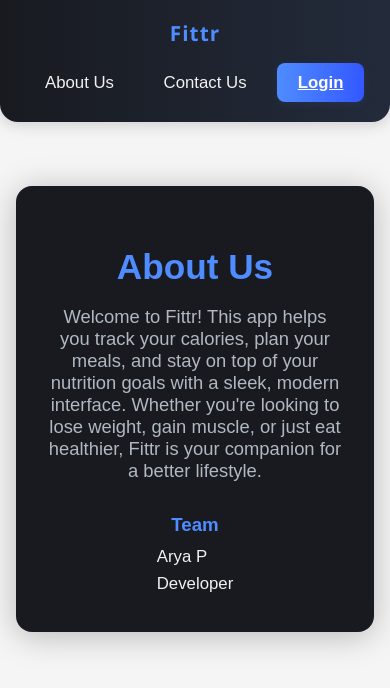
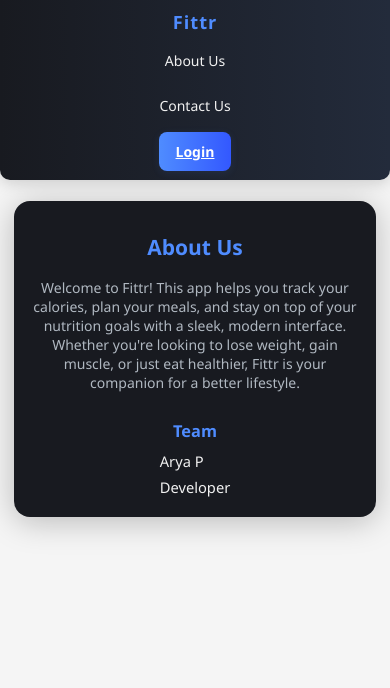
Before and after one commit to arya-p-gh/CapstoneSem2, a React (Create React App) app: page /about in a window 390 px wide. Shown: the top 688 px of the page. Built offline with nearby package versions, Linux system fonts and the light colour scheme; no server answers; the HTML template or start-up script is replaced by a standard one.

Commit message:
responsive

```diff
--- a/src/App.css
+++ b/src/App.css
@@ -54,3 +54,45 @@
   margin: 0 auto;
   padding: 1rem;
 }
+html {
+  box-sizing: border-box;
+  font-size: 16px;
+}
+*, *:before, *:after {
+  box-sizing: inherit;
+}
+body {
+  margin: 0;
+  padding: 0;
+  font-family: 'Segoe UI', Arial, sans-serif;
+  background: #101014;
+  color: #f1f1f1;
+  min-height: 100vh;
+}
+img, video {
+  max-width: 100%;
+  height: auto;
+  display: block;
+}
+.container {
+  width: 100%;
+  max-width: 1200px;
+  margin: 0 auto;
+  padding: 0 1rem;
+}
+@media (max-width: 900px) {
+  html { font-size: 15px; }
+}
+@media (max-width: 600px) {
+  html { font-size: 14px; }
+  .container { padding: 0 0.5rem; }
+}
+/* Utility classes */
+.hide-on-mobile { display: block; }
+@media (max-width: 600px) {
+  .hide-on-mobile { display: none !important; }
+}
+.show-on-mobile { display: none; }
+@media (max-width: 600px) {
+  .show-on-mobile { display: block !important; }
+}
--- a/src/components/AboutUs.css
+++ b/src/components/AboutUs.css
@@ -34,3 +34,17 @@
   font-size: 1.05rem;
   margin-bottom: 0.4rem;
 }
+
+@media (max-width: 700px) {
+  .aboutus-container {
+    padding: 1rem;
+    margin: 1.5rem 0.5rem;
+    font-size: 1rem;
+  }
+  .aboutus-container h2 {
+    font-size: 1.5rem;
+  }
+  .aboutus-container p {
+    font-size: 1rem;
+  }
+}
--- a/src/components/Auth.css
+++ b/src/components/Auth.css
@@ -92,3 +92,17 @@
   font-size: 0.875rem;
   margin-top: 1rem;
 }
+
+@media (max-width: 600px) {
+  .auth-container {
+    padding: 0.5rem;
+    min-height: 90vh;
+  }
+  .auth-card {
+    max-width: 98vw;
+    padding: 1rem;
+  }
+  .auth-title {
+    font-size: 1.1rem;
+  }
+}
--- a/src/components/CalorieCounter.css
+++ b/src/components/CalorieCounter.css
@@ -159,3 +159,25 @@
 .delete-btn:hover {
   background: #d13a3a;
 }
+
+@media (max-width: 900px) {
+  .calorie-counter {
+    max-width: 98vw;
+    padding: 1rem;
+  }
+}
+@media (max-width: 600px) {
+  .calorie-counter {
+    max-width: 100vw;
+    padding: 0.5rem;
+  }
+  .search-container {
+    flex-direction: column;
+    gap: 0.5rem;
+  }
+  .meal-item {
+    flex-direction: column;
+    align-items: flex-start;
+    gap: 0.5rem;
+  }
+}
--- a/src/components/ContactUs.css
+++ b/src/components/ContactUs.css
@@ -57,3 +57,20 @@
   font-weight: 500;
   font-size: 1.05rem;
 }
+
+@media (max-width: 600px) {
+  .contactus-container {
+    max-width: 98vw;
+    padding: 1rem;
+    margin: 1.5rem 0.5rem;
+  }
+  .contactus-form input,
+  .contactus-form textarea {
+    font-size: 0.95rem;
+    padding: 0.6rem 0.7rem;
+  }
+  .contactus-form button {
+    font-size: 1rem;
+    padding: 0.7rem 1rem;
+  }
+}
--- a/src/components/MealPlanner.css
+++ b/src/components/MealPlanner.css
@@ -38,6 +38,20 @@
 @media (max-width: 600px) {
   .meal-plan-grid {
     grid-template-columns: 1fr;
+  }
+}
+
+@media (max-width: 500px) {
+  .meal-planner {
+    padding: 0.5rem;
+    max-width: 100vw;
+  }
+  .day-column {
+    min-width: 120px;
+    padding: 0.7rem 0.5rem 1rem 0.5rem;
+  }
+  .meal-plan-grid {
+    gap: 0.5rem;
   }
 }
 
--- a/src/components/Navbar.css
+++ b/src/components/Navbar.css
@@ -95,3 +95,26 @@
     font-size: 1.3rem;
   }
 }
+
+@media (max-width: 500px) {
+  .navbar {
+    padding: 0.7rem 0;
+    border-radius: 0 0 10px 10px;
+  }
+  .navbar-container {
+    flex-direction: column;
+    gap: 0.5rem;
+    padding: 0 0.2rem;
+  }
+  .navbar-links {
+    flex-direction: column;
+    gap: 0.5rem;
+    width: 100%;
+  }
+  .nav-link, .login-button, .logout-button {
+    width: 100%;
+    text-align: center;
+    padding: 0.7rem 0;
+    font-size: 1rem;
+  }
+}
```
